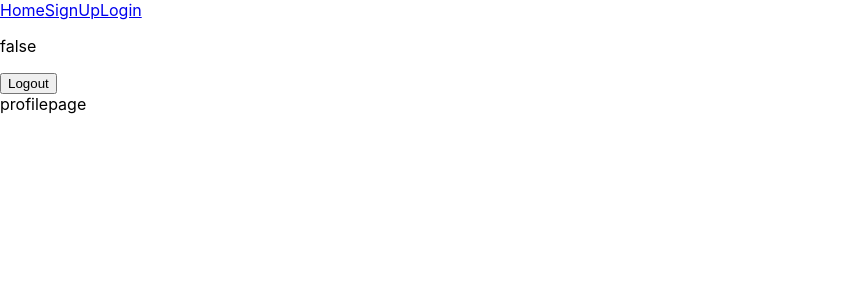
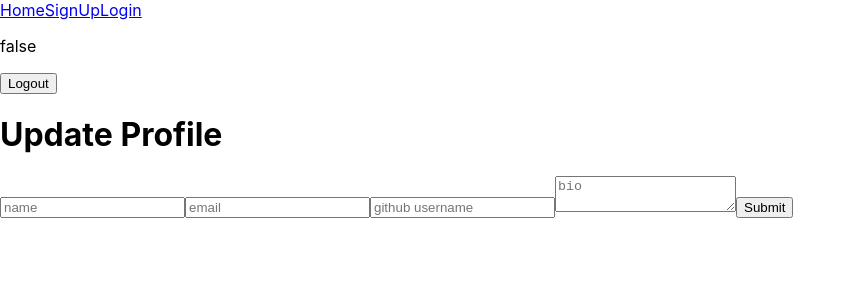
Before and after one commit to naaltunian/wyn-search, a React (Create React App) app in the folder client/: page /profile in a window 1280 px wide. Shown: the top 300 px of the page, without its empty margins (0-856 px from the left). Built offline with nearby package versions, Linux system fonts and the light colour scheme; no server answers.

Commit message:
Update user, refactor, and clear cache on logout

```diff
--- a/client/package.json
+++ b/client/package.json
@@ -7,6 +7,7 @@
     "apollo-boost": "^0.4.4",
     "graphql": "^14.5.8",
     "react": "^16.11.0",
+    "react-apollo": "^3.1.3",
     "react-dom": "^16.11.0",
     "react-router-dom": "^5.1.2",
     "react-scripts": "3.2.0"
--- a/client/src/App.js
+++ b/client/src/App.js
@@ -8,18 +8,14 @@ import SignUp from './Components/Authentication/SignUp';
 import Login from './Components/Authentication/Login';
 import UserContext from './Contexts/UserContext';
 
-
-
-const App = () => {
-  // const isAuth = useContext(UserContext);
+const App = (props) => {
   const initialState = useContext(UserContext);
   const [state, dispatch] = useReducer(reducer, initialState);
-  console.log("state",{state})
   return (
     <BrowserRouter>
       <>
         <UserContext.Provider value={{ state, dispatch }}>
-          <Navbar isAuth={state.isAuth} />
+          <Navbar isAuth={state.isAuth} client={props.client} />
             <Switch>
               <Route exact path="/" component={Home} />
               <Route path="/signup" component={SignUp} />
--- a/client/src/Components/Authentication/Signup.js
+++ b/client/src/Components/Authentication/Signup.js
@@ -1,7 +1,7 @@
 import React, { useState, useContext, useReducer } from 'react';
 import UserContext from '../../Contexts/UserContext';
-import { CREATE_USER, GET_CURRENT_USER } from '../../GraphQL/index';
-import { useMutation, useLazyQuery } from '@apollo/react-hooks';
+import { CREATE_USER } from '../../GraphQL/index';
+import { useMutation } from '@apollo/react-hooks';
 import { useHistory } from 'react-router-dom';
 
 const INITIAL_STATE = {
@@ -28,7 +28,6 @@ const SignUp = () => {
         dispatch({type: "LOGIN"});
         history.push('/profile');
     };
-    console.log("mutationData", mutationData);
 
     // password confirmation field
     const handleConfirmChange = (e) => {
--- a/client/src/Components/Navbar.js
+++ b/client/src/Components/Navbar.js
@@ -1,13 +1,15 @@
 import React, { useContext } from 'react';
+import { withApollo } from 'apollo-boost'
 import { Link, useHistory } from 'react-router-dom';
 import UserContext from '../Contexts/UserContext';
 
-const Navbar = ({ isAuth }) => {
+const Navbar = ({ isAuth, client }) => {
     const { dispatch } = useContext(UserContext);
     let history = useHistory();
     const logout = () => {
         localStorage.removeItem("token");
         dispatch({type: "LOGOUT"});
+        client.clearStore();
         history.push('/');
     }
     return(
--- a/client/src/Components/Profile/Profile.js
+++ b/client/src/Components/Profile/Profile.js
@@ -1,10 +1,59 @@
-import React, { useState } from 'react';
+import React, { useState, useEffect } from 'react';
+import { useQuery, useMutation } from '@apollo/react-hooks';
+import { GET_CURRENT_USER, UPDATE_USER } from '../../GraphQL/index';
+import { useHistory } from 'react-router-dom';
 
 const Profile = () => {
+    const { loading, error, data } = useQuery(GET_CURRENT_USER);
+    const INITIAL_STATE = {
+        name: "",
+        email: "",
+        password: "",
+        githubUsername: "",
+        bio: ""
+    }
+
+    let history = useHistory();
+    const [user, setUser] = useState(INITIAL_STATE);
+    const [userId, setId] = useState("");
+    const [updateUser, {data: mutationData}] = useMutation(UPDATE_USER, { variables: { _id: userId, userInput: user } });
+
+    useEffect(_ => {
+        let currentUser;
+        let _id;
+        if (data) currentUser = data.getCurrentUser;
+        if (data) _id = data.getCurrentUser._id;
+        data && setUser({ ...user, name: currentUser.name, email: currentUser.email, githubUsername: currentUser.githubUsername, bio: currentUser.bio });
+        data && setId(_id);
+      }, [data]);
+
+    //   console.log("_id", userId);
+    //   console.log("userinputvar", user);
+
+    if(loading) return <div>Loading...</div>
+    if(error) console.log(error);
+
+
+    const handleInputChange = field => e => setUser({ ...user, [field]: e.target.value });
+
+    const handleSubmit = async (e) => {
+        e.preventDefault();
+        let { data } = await updateUser();
+        history.push("/");
+    };
+
     return(
-        <div>
-            profilepage
-        </div>
+        <>
+            <h1>Update Profile</h1>
+            <form onSubmit={handleSubmit}>
+                <input type="text" name="name" value={user.name} placeholder="name" onChange={handleInputChange("name")} />
+                <input type="text" name="email" value={user.email} placeholder="email" onChange={handleInputChange("email")} />
+                {/* <input type="password" name="password" value={user.password} placeholder="password" onChange={handleInputChange("password")} /> */}
+                <input type="text" name="githubUsername" value={user.githubUsername} placeholder="github username" onChange={handleInputChange("githubUsername")} />
+                <textarea  name="bio" value={user.bio} placeholder="bio" onChange={handleInputChange("bio")} />
+                <input type="submit" value="Submit" />
+            </form>
+        </>
     )
 }
 
--- a/client/src/Contexts/UserContext.js
+++ b/client/src/Contexts/UserContext.js
@@ -1,7 +1,6 @@
 import { createContext } from 'react';
 
 const UserContext = createContext({
-    currentUser: null,
     isAuth: false
 });
 
--- a/client/src/GraphQL/index.js
+++ b/client/src/GraphQL/index.js
@@ -28,3 +28,14 @@ query getCurrentUser {
     isAdmin
   }
 }`;
+
+export const UPDATE_USER = gql`
+mutation updateUser($_id: String!, $userInput: UserInput!) {
+  updateUser(_id: $_id, userInput: $userInput) {
+    name
+    personalSite
+    isAdmin
+    githubUsername
+    email
+  }
+}`
--- a/client/src/index.js
+++ b/client/src/index.js
@@ -3,6 +3,7 @@ import ReactDOM from 'react-dom';
 import './index.css';
 import App from './App';
 import ApolloClient, { InMemoryCache } from 'apollo-boost';
+import { withApollo } from 'react-apollo';
 import { ApolloProvider } from '@apollo/react-hooks';
 
 const client = new ApolloClient({
@@ -21,9 +22,11 @@ const client = new ApolloClient({
     cache: new InMemoryCache()
 });
 
+const AppWithClient = withApollo(App)
+
 ReactDOM.render(
     <ApolloProvider client={client}>
-        <App />
+        <AppWithClient />
     </ApolloProvider>,
     document.getElementById('root')
 );
```
Also changed, not shown: 2 other files (tests, documents, lock files or other folders).
